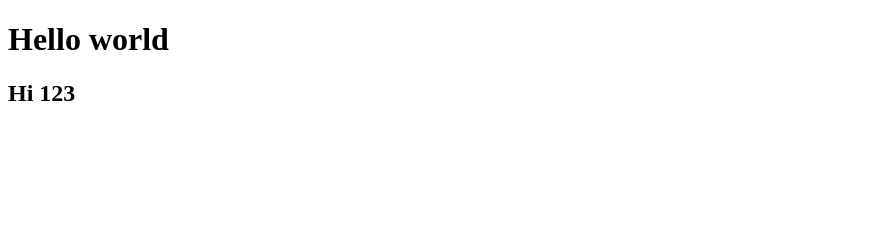
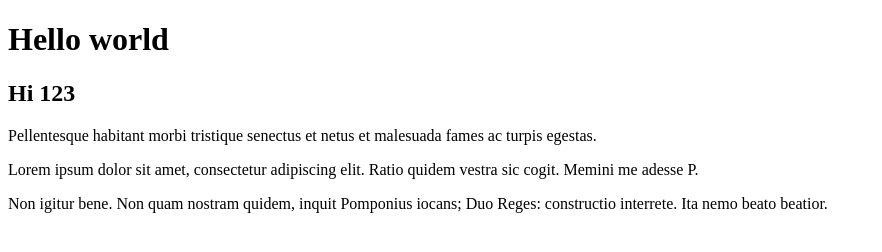
Before and after one commit to megakum/Codaline, a plain HTML site: page Index.html in a window 1280 px wide. Shown: the whole page, without its empty margins (0-882 px from the left). Drawn offline with Linux system fonts and the light colour scheme.

Commit message:
Lorem commit

```diff
--- a/Index.html
+++ b/Index.html
@@ -7,6 +7,11 @@
 <body>
      <h1>Hello world</h1>
      <h2>Hi 123 </h2>
+     <p>Pellentesque habitant morbi tristique senectus et netus et malesuada fames ac turpis egestas.</p>
+	 <p>Lorem ipsum dolor sit amet, consectetur adipiscing elit. Ratio quidem vestra sic cogit. Memini me adesse P. </p>
+
+	 <p>Non igitur bene. Non quam nostram quidem, inquit Pomponius iocans; Duo Reges: constructio interrete. Ita nemo beato beatior. </p>
+
 
 </body>
 </html>
```
